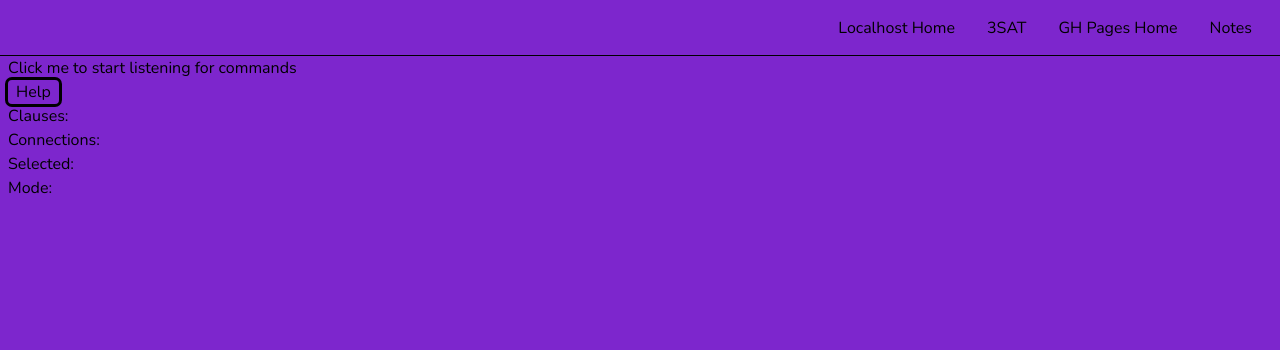
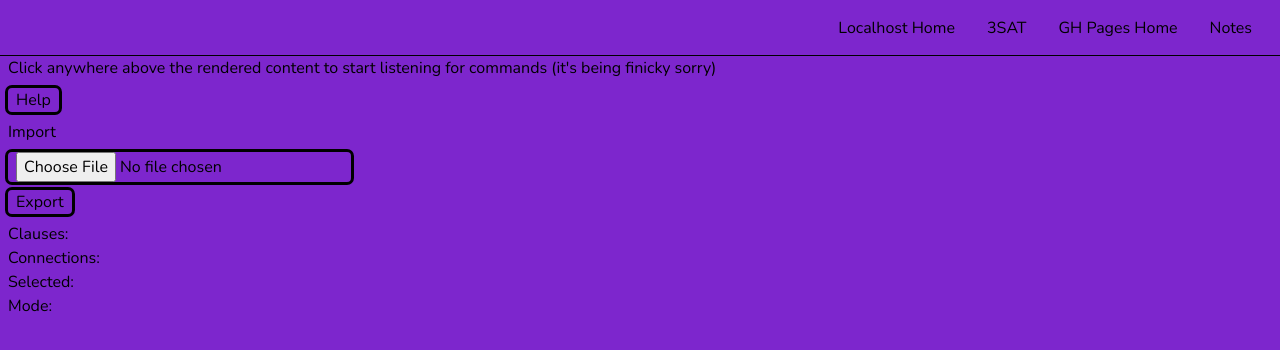
Before and after one commit to Quiggleson/portfolio, a Next.js app: page /sat in a window 1280 px wide. Shown: the top 350 px of the page. Built offline with nearby package versions, Linux system fonts and the light colour scheme.

Commit message:
add import and export

```diff
--- a/app/sat/page.tsx
+++ b/app/sat/page.tsx
@@ -1,8 +1,8 @@
 'use client';
 
-import { useState, KeyboardEvent } from "react";
+import { useState, KeyboardEvent, ChangeEvent } from "react";
 import { Clause, Connection, Expansion, Implication } from "./satclasses";
-import { createClause } from "./satutils";
+import { createClause, setInstance } from "./satutils";
 import { RenderClause, RenderClauses, RenderConnection } from "./satcomponents";
 import { ControlsModal, EditClauseModal } from "./modals";
 
@@ -33,7 +33,7 @@ export default function Sat2() {
                 break;
             }
             case 'c': {
-                if (connectionMode === '') {setConnectionMode('copy')};
+                if (connectionMode === '') { setConnectionMode('copy') };
                 break;
             }
             default: {
@@ -111,15 +111,44 @@ export default function Sat2() {
         }
     }
 
+    const downloadJSON = () => {
+        const obj = {
+            "clauses": clauses,
+            "connections": connections
+        }
+        const jsonString = JSON.stringify(obj);
+        console.log(jsonString);
+        const blob = new Blob([jsonString], { type: "application/json" });
+        const url = URL.createObjectURL(blob);
+        const link = document.createElement("a");
+        link.href = url;
+        link.download = "myObject.json";
+        document.body.appendChild(link);
+        link.click();
+        document.body.removeChild(link);
+        URL.revokeObjectURL(url);
+    };
+
+    async function uploadFile(event: ChangeEvent<HTMLInputElement>) {
+        console.log('File uploaded')
+        if (event.target.files !== null) {
+            setInstance(JSON.parse(await event.target.files[0].text()), setClauses, setConnections)
+            event.target.files = null;
+        }
+    }
+
     return (
         <div className="outline-none px-2" onKeyDown={handleKeyDown} onKeyUpCapture={handleKeyUp} tabIndex={0}>
             <div>
-                Click me to start listening for commands
+                Click anywhere above the rendered content to start listening for commands (it&apos;s being finicky sorry)
             </div>
             <button
-                className="outline rounded px-2 hover:bg-purple-light"
+                className="block outline rounded px-2 hover:bg-purple-light my-2"
                 onClick={() => setModal('help')}
             >Help</button>
+            <p>Import</p>
+            <input type="file" className="block outline rounded px-2 hover:bg-purple-light my-2" onChange={uploadFile} />
+            <button className="block outline rounded px-2 hover:bg-purple-light my-2" onClick={downloadJSON}>Export</button>
             <div>
                 Clauses:
                 <RenderClauses
@@ -161,7 +190,7 @@ export default function Sat2() {
                 />}
             {modal === 'help' &&
                 <ControlsModal
-                    close={() => {setModal(''); setSelected([]); setConnectionMode(''); }}
+                    close={() => { setModal(''); setSelected([]); setConnectionMode(''); }}
                 />
             }
         </div>
--- a/app/sat/satclasses.tsx
+++ b/app/sat/satclasses.tsx
@@ -4,11 +4,25 @@ export class Clause{
     id: string;
     name: string;
 
-    constructor(length: number, knownTerms: Set<string>, name: string) {
+    constructor(length: number, knownTerms: Set<string>, name: string, id?: string) {
         this.length = length;
         this.knownTerms = knownTerms;
-        this.id = crypto.randomUUID();
+        this.id = id === undefined ? crypto.randomUUID() : id;
         this.name = name;
+    }
+
+    toJSON() {
+        return {
+            name: this.name,
+            id: this.id,
+            length: this.length,
+            knownTerms: Array.from(this.knownTerms),
+        }
+    }
+
+    // Accepts knownTerms as list
+    static from(json: any) {
+        return new Clause(json.length, new Set(json.knownTerms), json.name, json.id);
     }
 }
 
@@ -21,6 +35,11 @@ export interface Connection {
     type: ConnectionType
     id: string
     getClauses: () => Clause[]
+}
+
+export interface Instance {
+    clauses: Clause[],
+    connections: Connection[]
 }
 
 export class Implication implements Connection {
--- a/app/sat/satutils.tsx
+++ b/app/sat/satutils.tsx
@@ -1,4 +1,5 @@
-import { Clause, Implication } from "./satclasses";
+import { Dispatch, SetStateAction } from "react";
+import { Clause, Connection, Implication, Instance } from "./satclasses";
 
 export function createClause(name: string | undefined, length: number, knownTerms: string[], clauses: Clause[]) {
     const newName = name === undefined ? getNextName(clauses) : name;
@@ -40,3 +41,12 @@ export function getTermSet(termString: string) {
 
     return knownTerms;
 }
+
+export function setInstance(instance: Instance, setClauses: Dispatch<SetStateAction<Clause[]>>, setConnections: Dispatch<SetStateAction<Connection[]>>) {
+    var clauses: Clause[] = [];
+    instance.clauses.forEach((clause) => {
+        clauses.push(Clause.from(clause));
+    })
+    setClauses(clauses);
+    setConnections(instance.connections);
+}
```
